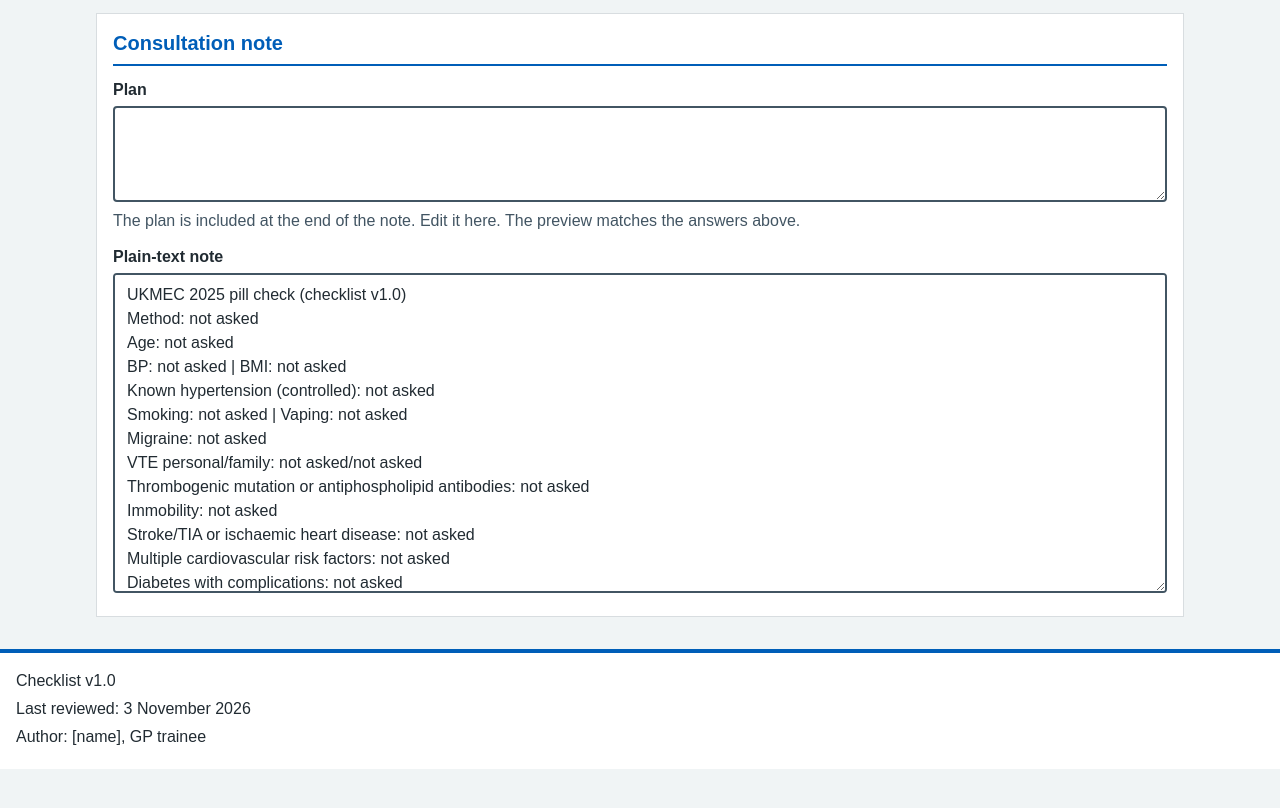
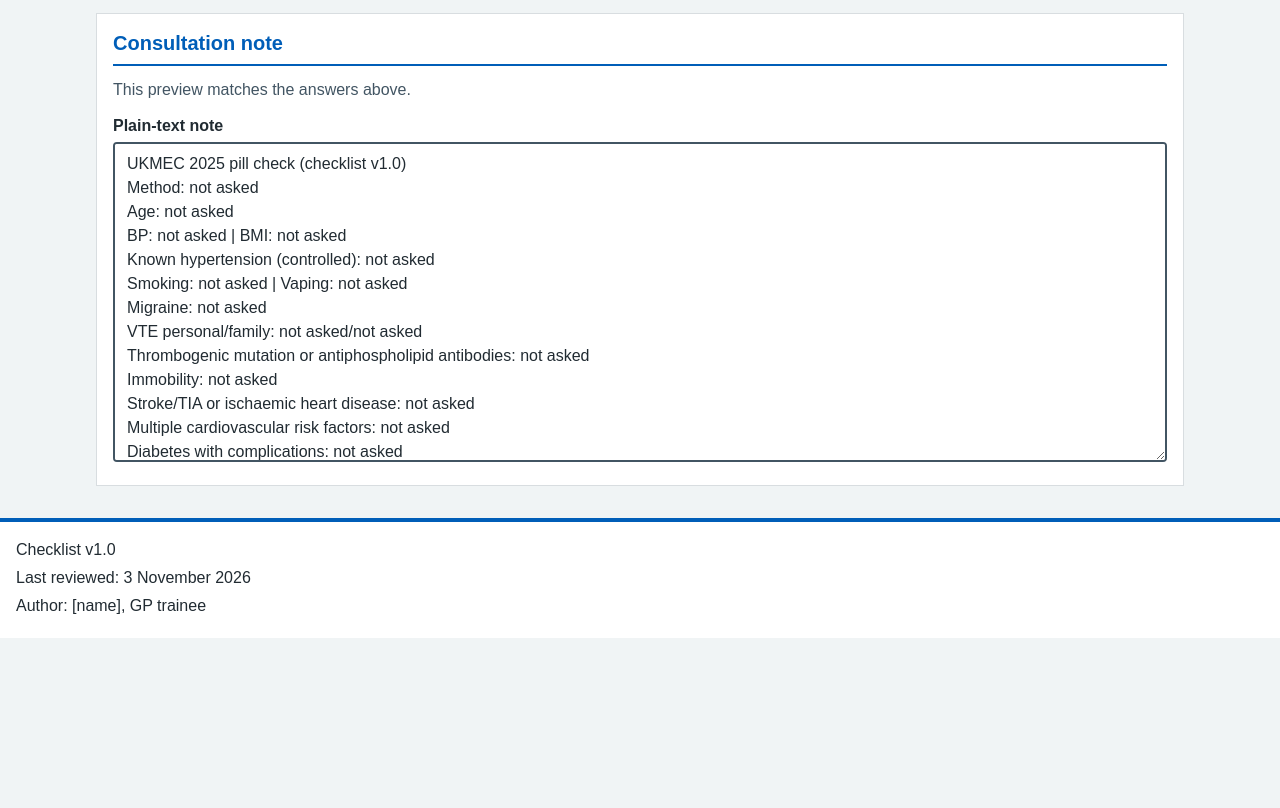
Before and after one commit to Kzh1012/QIP-MEC, a plain HTML site: page index.html in a window 1280 px wide. Shown: the part 5268-6076 px from the top of the page. After the commit the page ends 6050 px from the top, so only its background shows below. Drawn offline with Linux system fonts and the light colour scheme.

Commit message:
Remove the free-text plan from the pill check note.
The consultation note now ends with the UKMEC items that were flagged.

Co-authored-by: Cursor <cursoragent@cursor.com>

```diff
--- a/index.html
+++ b/index.html
@@ -299,8 +299,6 @@
     min-height: 320px;
     overflow-wrap: anywhere;
   }
-
-  #plan { min-height: 96px; overflow-wrap: anywhere; }
 
   .actions-bar {
     position: fixed;
@@ -759,9 +757,7 @@
 
     <section class="card" aria-labelledby="note-heading">
       <h2 id="note-heading">Consultation note</h2>
-      <label for="plan">Plan</label>
-      <textarea id="plan" name="plan" rows="3" spellcheck="true"></textarea>
-      <p class="hint">The plan is included at the end of the note. Edit it here. The preview matches the answers above.</p>
+      <p class="hint">This preview matches the answers above.</p>
       <label for="note">Plain-text note</label>
       <textarea id="note" readonly spellcheck="false" aria-readonly="true"></textarea>
     </section>
@@ -954,8 +950,7 @@
       migraine: radio("migraine"),
       migChange: radio("migChange"),
       answers: answers,
-      mood: radio("mood"),
-      plan: $("plan").value.trim()
+      mood: radio("mood")
     };
   }
 
@@ -1153,8 +1148,6 @@
     lines.push("");
     lines.push(itemsBlock(flags));
     if (flags.length >= 2) lines.push(CUMULATIVE);
-    lines.push("");
-    lines.push("Plan: " + (state.plan ? state.plan : "not asked"));
     return lines.join("\n");
   }
 
```
Also changed, not shown: 1 other file.
